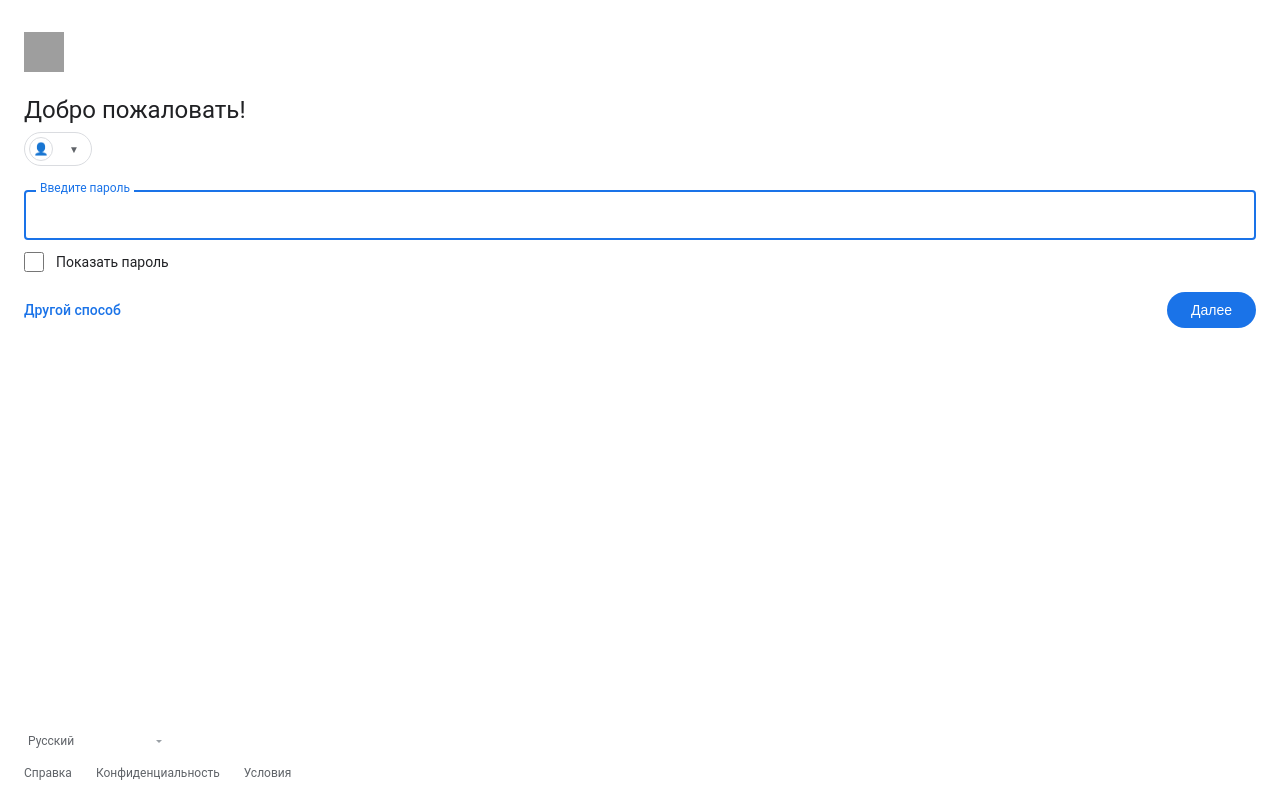
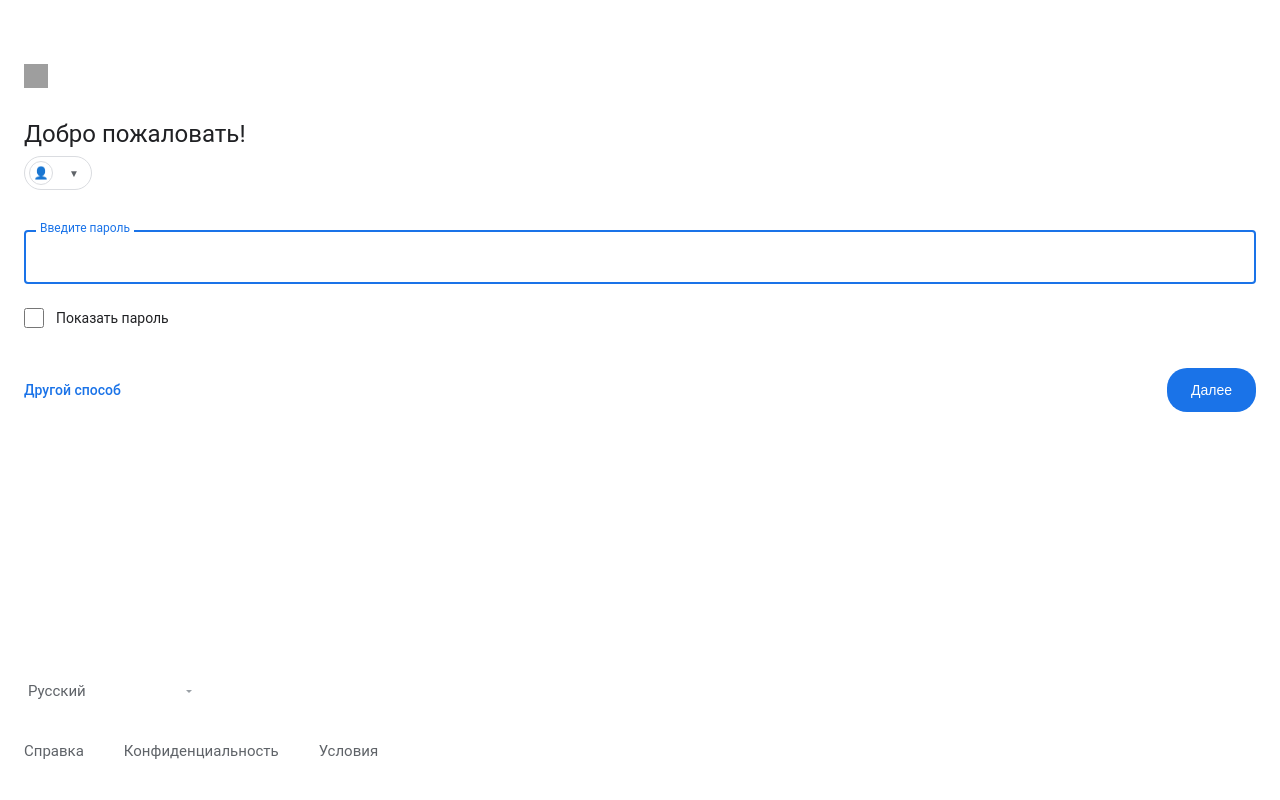
Before and after one commit to edsokerin-png/no-reply-verify, a Flask app: page /password in a window 1280 px wide. Run offline with Flask 3, Linux system fonts and the light colour scheme; grey boxes are pictures that could not be loaded.

Commit message:
Update style.css

```diff
--- a/static/style.css
+++ b/static/style.css
@@ -67,15 +67,15 @@ body {
 }
 
 .main {
-  padding-top: 32px;
-  padding-bottom: 16px;
+  padding-top: 64px;
+  padding-bottom: 24px;
 }
 
 .logo {
-  width: 40px;
-  height: 40px;
+  width: 24px;
+  height: 24px;
   display: block;
-  margin-bottom: 24px;
+  margin-bottom: 32px;
 }
 
 h1 {
@@ -88,17 +88,17 @@ h1 {
 p.sub {
   font-size: 16px;
   color: var(--text);
-  margin-bottom: 24px;
+  margin-bottom: 40px;
 }
 
 .field {
   position: relative;
-  margin-bottom: 12px;
+  margin-bottom: 24px;
 }
 
 .field input {
   width: 100%;
-  padding: 14px 15px;
+  padding: 16px 15px;
   font-size: 16px;
   background: transparent;
   border: 1px solid var(--border);
@@ -123,14 +123,14 @@ p.sub {
 
 input[type="text"] {
   width: 100%;
-  padding: 14px 15px;
+  padding: 16px 15px;
   font-size: 16px;
   background: transparent;
   border: 1px solid var(--border);
   border-radius: 4px;
   color: var(--text);
   outline: none;
-  margin-bottom: 12px;
+  margin-bottom: 24px;
 }
 
 input[type="text"]::placeholder {
@@ -147,14 +147,14 @@ input[type="text"]:focus {
   font-size: 14px;
   font-weight: 500;
   text-decoration: none;
-  margin-bottom: 16px;
+  margin-bottom: 32px;
 }
 
 .hint {
   font-size: 14px;
   color: var(--text-muted);
   line-height: 1.5;
-  margin-bottom: 20px;
+  margin-bottom: 40px;
 }
 
 .hint a { color: var(--link); text-decoration: none; }
@@ -163,6 +163,7 @@ input[type="text"]:focus {
   display: flex;
   justify-content: space-between;
   align-items: center;
+  margin-bottom: 40px;
 }
 
 .create,
@@ -180,8 +181,9 @@ button {
   font-weight: 500;
   border: none;
   border-radius: 20px;
-  padding: 10px 24px;
+  padding: 12px 24px;
   cursor: pointer;
+  min-height: 44px;
 }
 
 button:hover { background: var(--accent-hover); }
@@ -195,7 +197,7 @@ button:hover { background: var(--accent-hover); }
   padding: 4px 12px 4px 4px;
   font-size: 14px;
   color: var(--text);
-  margin-bottom: 24px;
+  margin-bottom: 40px;
   background: transparent;
 }
 
@@ -220,7 +222,7 @@ button:hover { background: var(--accent-hover); }
   gap: 12px;
   font-size: 14px;
   color: var(--text);
-  margin-bottom: 20px;
+  margin-bottom: 40px;
 }
 
 .checkbox input {
@@ -229,35 +231,36 @@ button:hover { background: var(--accent-hover); }
   accent-color: var(--accent);
 }
 
-/* --- Футер: вертикальный, прижат к низу --- */
+/* --- Футер --- */
 .footer {
   margin-top: auto;
-  padding: 16px 0 20px;
-  font-size: 12px;
+  padding: 40px 0 40px;
+  font-size: 15px;
   color: var(--footer-text);
 }
 
 .footer-row {
   display: flex;
   flex-direction: column;
-  gap: 16px;
+  gap: 40px;
 }
 
 .footer-left {
   display: inline-flex;
   align-items: center;
-  gap: 4px;
+  gap: 8px;
 }
 
 .footer-right {
   display: inline-flex;
-  gap: 24px;
+  gap: 40px;
   flex-wrap: wrap;
 }
 
 .footer a {
   color: var(--footer-text);
   text-decoration: none;
+  font-size: 15px;
 }
 
 .footer a:hover { text-decoration: underline; }
@@ -268,7 +271,7 @@ button:hover { background: var(--accent-hover); }
   color: var(--footer-text);
   border: none;
   font-family: 'Roboto', Arial, sans-serif;
-  font-size: 12px;
+  font-size: 15px;
   padding: 2px 4px;
   cursor: pointer;
   outline: none;
```
